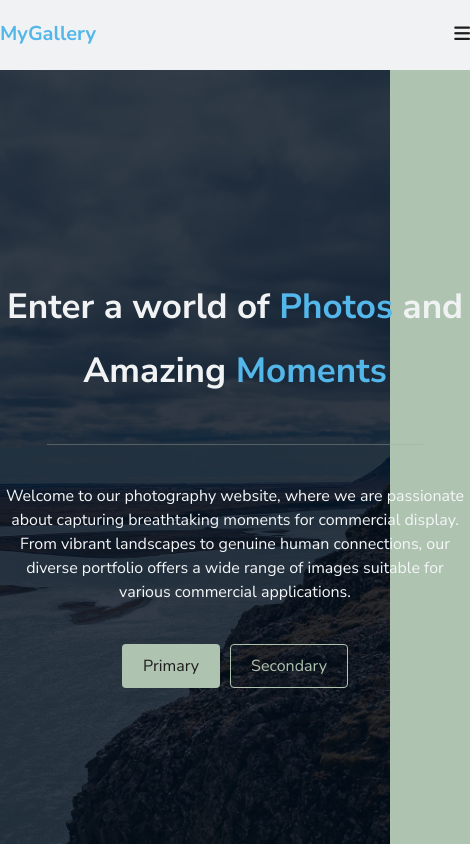
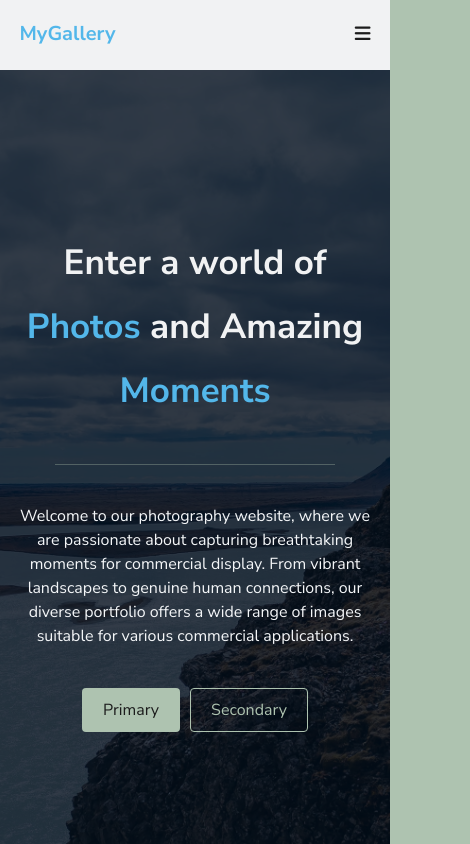
Before and after one commit to moorebarrett-jodiann/MyGallery, a React (Create React App) app: page / in a window 390 px wide. Shown: the top 844 px of the page, 470 px wide, since content can reach past the window. Built offline with nearby package versions, Linux system fonts and the light colour scheme.

Commit message:
adjust mobile responsiveness

```diff
--- a/src/stylesheet/base.css
+++ b/src/stylesheet/base.css
@@ -93,7 +93,7 @@ body {
 .container {
     width: min(100% - 10vw, 1280px);
     margin-inline: auto;
-    min-width: 470px;
+    min-width: 350px;
 }
 
 header {
@@ -102,7 +102,7 @@ header {
     background-color: var(--app-white);
     display: grid;
     align-items: center;
-    min-width: 470px;
+    min-width: 350px;
 }
 
 main {
```
